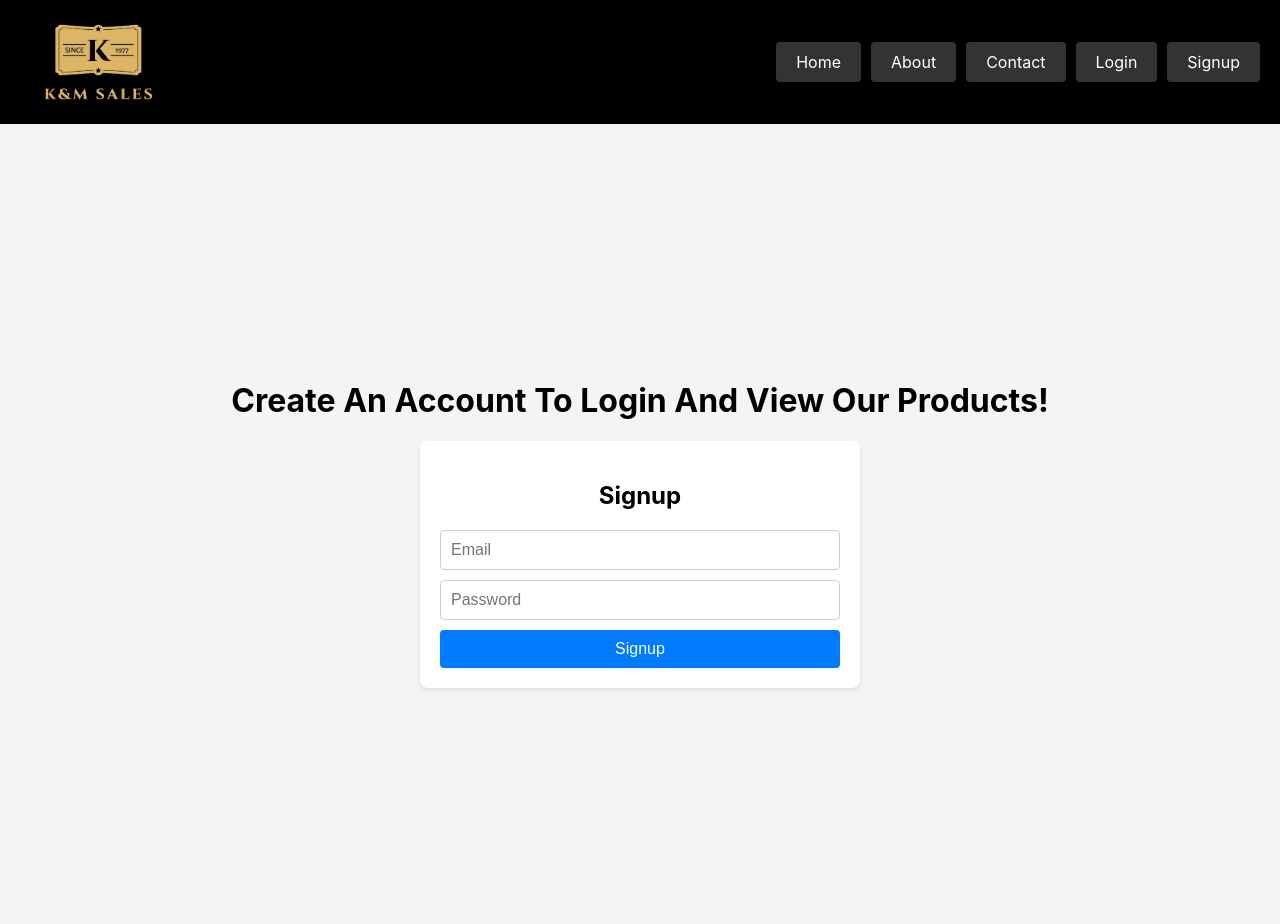
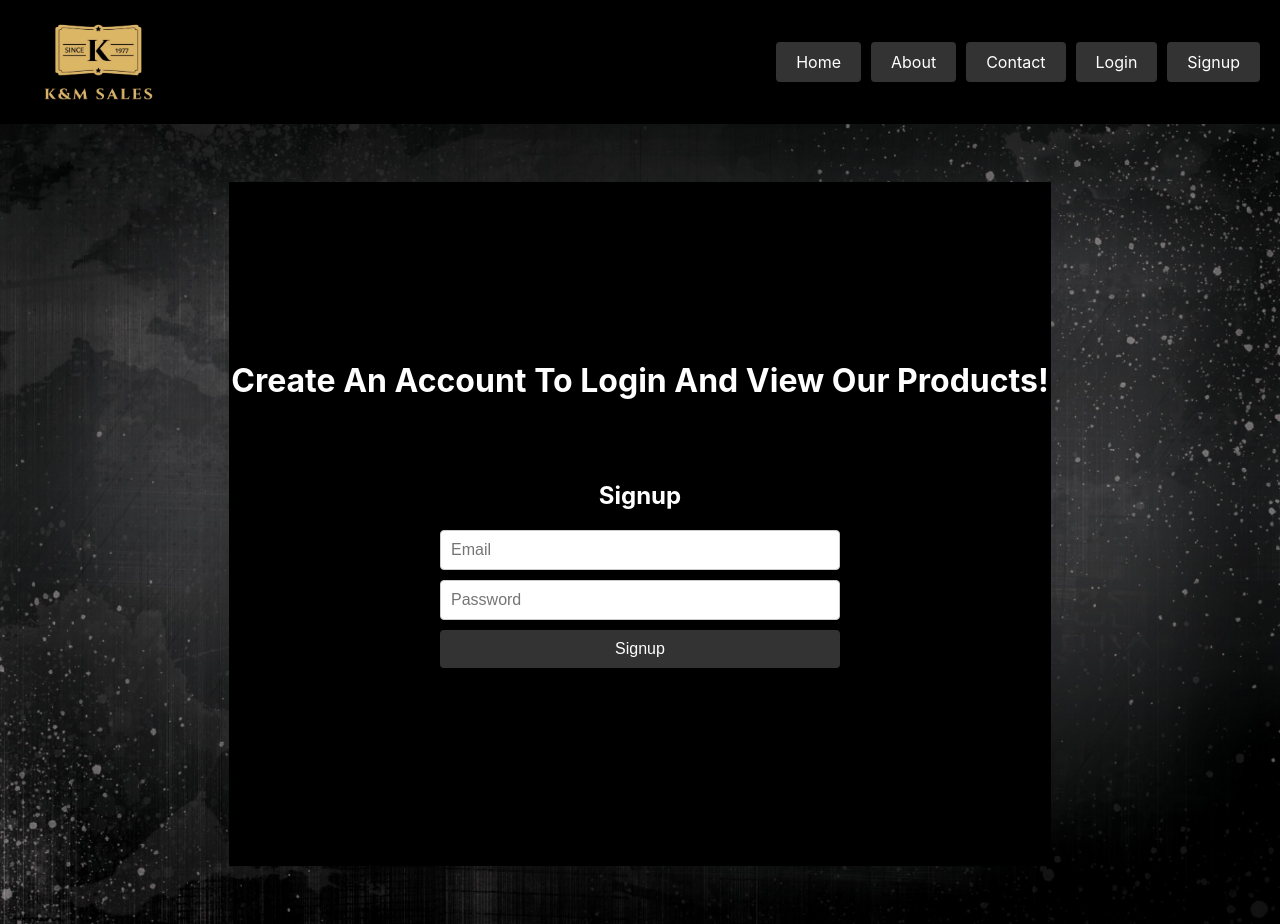
Before and after one commit to skhan139/km-sales, a React (Create React App) app: page /signup in a window 1280 px wide. Built offline with nearby package versions, Linux system fonts and the light colour scheme.

Commit message:
updates pt4

```diff
--- a/src/components/ProductGallery.css
+++ b/src/components/ProductGallery.css
@@ -3,30 +3,44 @@
 .product-gallery {
   display: flex;
   flex-wrap: wrap;
+  justify-content: center;
   gap: 20px;
-    justify-content: center;
+  padding: 8px 2px 2px; /* Add padding to top to prevent overlap with navbar */
 }
 
 .product-card {
-    border: 1px solid #ccc;
+  background-color: #fff;
+  border: 1px solid #ddd;
   border-radius: 8px;
-    padding: 16px;
+  box-shadow: 0 2px 4px rgba(0, 0, 0, 0.1);
+  padding: 20px;
   text-align: center;
-    width: 200px;
+  width: calc(33.333% - 40px); /* 3 items per row with 20px gap */
 }
 
 .product-image {
-    width: 100%;
+  max-width: 100%;
   height: auto;
-    border-radius: 8px;
+  border-radius: 4px;
 }
 
 .product-name {
-    font-size: 18px;
   margin: 10px 0;
 }
 
 .product-price {
-    font-size: 16px;
-    color: #555;
+  color: #007bff;
+  font-weight: bold;
 }
+
+  .homepage-container {
+    background-image: url('/public/assets/images/background.jpeg'); /* Path to your background image */
+    background-size: cover;
+    background-position: center;
+    height: 100vh; /* Full viewport height */
+    display: flex;
+    flex-direction: column;
+    align-items: center;
+    justify-content: center;
+    color: rgb(0, 0, 0); /* Adjust text color for visibility */
+  }
--- a/src/components/ProductGallery.js
+++ b/src/components/ProductGallery.js
@@ -2,7 +2,7 @@
 
 import React from 'react';
 import products from '../data/Products';
-import './ProductGallery.css'; // Create a CSS file for styling
+import './ProductGallery.css'; // Import the CSS file for styling
 
 const ProductGallery = () => {
   return (
--- a/src/pages/AboutPage.css
+++ b/src/pages/AboutPage.css
@@ -16,7 +16,7 @@
 
 .flex-item {
   flex: 1 1 calc(33.333% - 40px); /* 3 items per row with 20px gap */
-    background-color: #f4f4f4;
+  background-color: #333; /* Updated background color */
   padding: 20px;
   margin: 10px;
   border-radius: 8px;
@@ -25,8 +25,24 @@
 
 .flex-item h3 {
   margin-top: 0;
+  color: black;
 }
 
 .flex-item p {
   margin-bottom: 0;
+  color: black;
 }
+
+/* src/pages/AboutPage.css */
+
+.page-container {
+  background-image: url('/public/assets/images/background.jpeg'); /* Path to your background image */
+  background-size: cover;
+  background-position: center;
+  height: 100vh; /* Full viewport height */
+  display: flex;
+  flex-direction: column;
+  align-items: center;
+  justify-content: center;
+  color: rgb(255, 255, 255); /* Adjust text color for visibility */
+}
--- a/src/pages/AboutPage.js
+++ b/src/pages/AboutPage.js
@@ -5,6 +5,7 @@ import './AboutPage.css'; // Import the CSS file for styling
 
 const AboutPage = () => {
   return (
+    <div className="page-container">
     <div className="about-page">
       <h2>About Us</h2>
       <p>K&M Sales has been the leading distributor in bingo and gaming supplies for Western Maryland and West Virginia for over 40 years!</p>
@@ -35,6 +36,7 @@ const AboutPage = () => {
         </div>
       </div>
     </div>
+    </div>
   );
 };
 
--- a/src/pages/ContactPage.css
+++ b/src/pages/ContactPage.css
@@ -30,3 +30,17 @@
   .flex-item p {
     margin-bottom: 0;
   }
+
+  /* src/pages/AboutPage.css */
+
+.page-container {
+  background-image: url('/public/assets/images/background.jpeg'); /* Path to your background image */
+  background-size: cover;
+  background-position: center;
+  height: 100vh; /* Full viewport height */
+  display: flex;
+  flex-direction: column;
+  align-items: center;
+  justify-content: center;
+  color: white; /* Adjust text color for visibility */
+}
--- a/src/pages/ContactPage.js
+++ b/src/pages/ContactPage.js
@@ -6,6 +6,7 @@ import './ContactPage.css'; // Import the CSS file for styling
 
 const ContactPage = () => {
   return (
+    <div className="page-container">
     <div className="contact-page">
       <h1>Contact Us</h1>
       <div className="flex-container">
@@ -35,6 +36,7 @@ const ContactPage = () => {
         </div>
       </div>
     </div>
+    </div>
   );
 };
 
--- a/src/pages/HomePage.js
+++ b/src/pages/HomePage.js
@@ -8,7 +8,7 @@ const HomePage = () => {
   return (
     <div className="homepage-container">
       <Banner />
-      <h2>Home Page Content</h2>
+      <h2>The leading distributor in bingo and gaming supplies for Western Maryland and West Virginia for over 40 years!</h2>
     </div>
   );
 };
--- a/src/pages/LoginPage.css
+++ b/src/pages/LoginPage.css
@@ -5,9 +5,9 @@
   flex-direction: column;
   justify-content: center;
   align-items: center;
-  height: 100vh; /* Full viewport height */
-  background-color: #f4f4f4;
-  text-align: center; /* Center text inside the container */
+  min-height: calc(100vh - 120px); /* Full viewport height minus space for navbar and footer */
+  background-color: #000000;
+  padding: 2px 2px; /* Add padding to prevent touching navbar and footer */
 }
 
 .login-page {
@@ -18,7 +18,7 @@
 }
 
 .login-container {
-  background-color: #fff;
+  background-color: #000000;
   padding: 20px;
   border-radius: 8px;
   box-shadow: 0 2px 4px rgba(0, 0, 0, 0.1);
@@ -48,7 +48,7 @@
   padding: 10px;
   font-size: 16px;
   color: #fff;
-  background-color: #007bff;
+  background-color: #333;
   border: none;
   border-radius: 4px;
   cursor: pointer;
@@ -57,3 +57,15 @@
 .login-container button:hover {
   background-color: #0056b3;
 }
+
+.homepage-container {
+  background-image: url('/public/assets/images/background.jpeg'); /* Path to your background image */
+  background-size: cover;
+  background-position: center;
+  height: 100vh; /* Full viewport height */
+  display: flex;
+  flex-direction: column;
+  align-items: center;
+  justify-content: center;
+  color: rgb(0, 0, 0); /* Adjust text color for visibility */
+}
--- a/src/pages/LoginPage.js
+++ b/src/pages/LoginPage.js
@@ -22,6 +22,7 @@ const LoginPage = () => {
   };
 
   return (
+    <div className="page-container">
     <div className="login-page-container">
       <h1>Exisiting K&M Customers Login Here!</h1>
       <div className="login-page">
@@ -45,6 +46,7 @@ const LoginPage = () => {
         </div>
       </div>
     </div>
+    </div>
   );
 };
 
--- a/src/pages/MembersPage.js
+++ b/src/pages/MembersPage.js
@@ -14,9 +14,11 @@ const MembersPage = () => {
   }
 
   return (
+    <div className="homepage-container">
     <div>
       <h1>Browse Our Entire Product Gallery</h1>
       <ProductGallery />
+    </div>
     </div>
   );
 };
--- a/src/pages/SignupPage.css
+++ b/src/pages/SignupPage.css
@@ -5,8 +5,9 @@
   flex-direction: column;
   justify-content: center;
   align-items: center;
-  height: 100vh; /* Full viewport height */
-  background-color: #f4f4f4;
+  min-height: calc(100vh - 120px); /* Full viewport height minus space for navbar and footer */
+  background-color: #000000;
+  padding: 2px 2px; /* Add padding to prevent touching navbar and footer */
 }
 
 .signup-page {
@@ -14,16 +15,21 @@
   justify-content: center;
   align-items: center;
   width: 100%;
+  padding: 0 20px; /* Add horizontal padding for better spacing */
 }
 
 .signup-container {
-  background-color: #fff;
-  padding: 20px;
+  background-color: #000000;
+  padding: 40px; /* Increase padding for more space around content */
   border-radius: 8px;
   box-shadow: 0 2px 4px rgba(0, 0, 0, 0.1);
   text-align: center;
   width: 100%;
   max-width: 400px;
+}
+
+.signup-container h1 {
+  margin-bottom: 20px; /* Ensure there's space below the h1 element */
 }
 
 .signup-container h2 {
@@ -47,7 +53,7 @@
   padding: 10px;
   font-size: 16px;
   color: #fff;
-  background-color: #007bff;
+  background-color: #333;
   border: none;
   border-radius: 4px;
   cursor: pointer;
@@ -56,3 +62,15 @@
 .signup-container button:hover {
   background-color: #0056b3;
 }
+
+.homepage-container {
+  background-image: url('/public/assets/images/background.jpeg'); /* Path to your background image */
+  background-size: cover;
+  background-position: center;
+  height: 100vh; /* Full viewport height */
+  display: flex;
+  flex-direction: column;
+  align-items: center;
+  justify-content: center;
+  color: white; /* Adjust text color for visibility */
+}
--- a/src/pages/SignupPage.js
+++ b/src/pages/SignupPage.js
@@ -22,6 +22,7 @@ const SignupPage = () => {
   };
 
   return (
+    <div className="page-container">
     <div className="signup-page-container">
       <h1>Create An Account To Login And View Our Products!</h1>
       <div className="signup-page">
@@ -45,6 +46,7 @@ const SignupPage = () => {
         </div>
       </div>
     </div>
+    </div>
   );
 };
 
```
Lines whose indentation alone changed are shown as unchanged.
